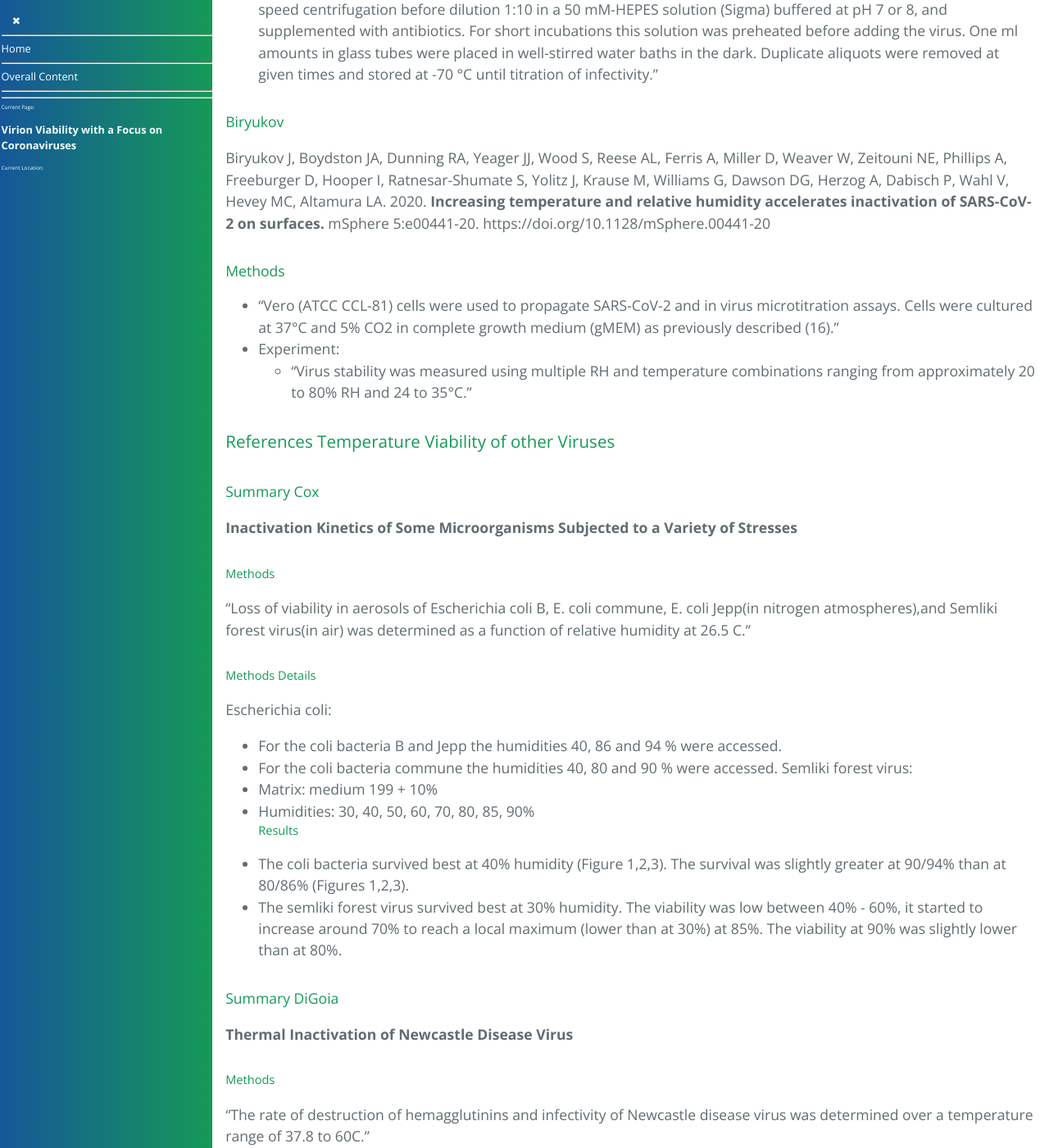
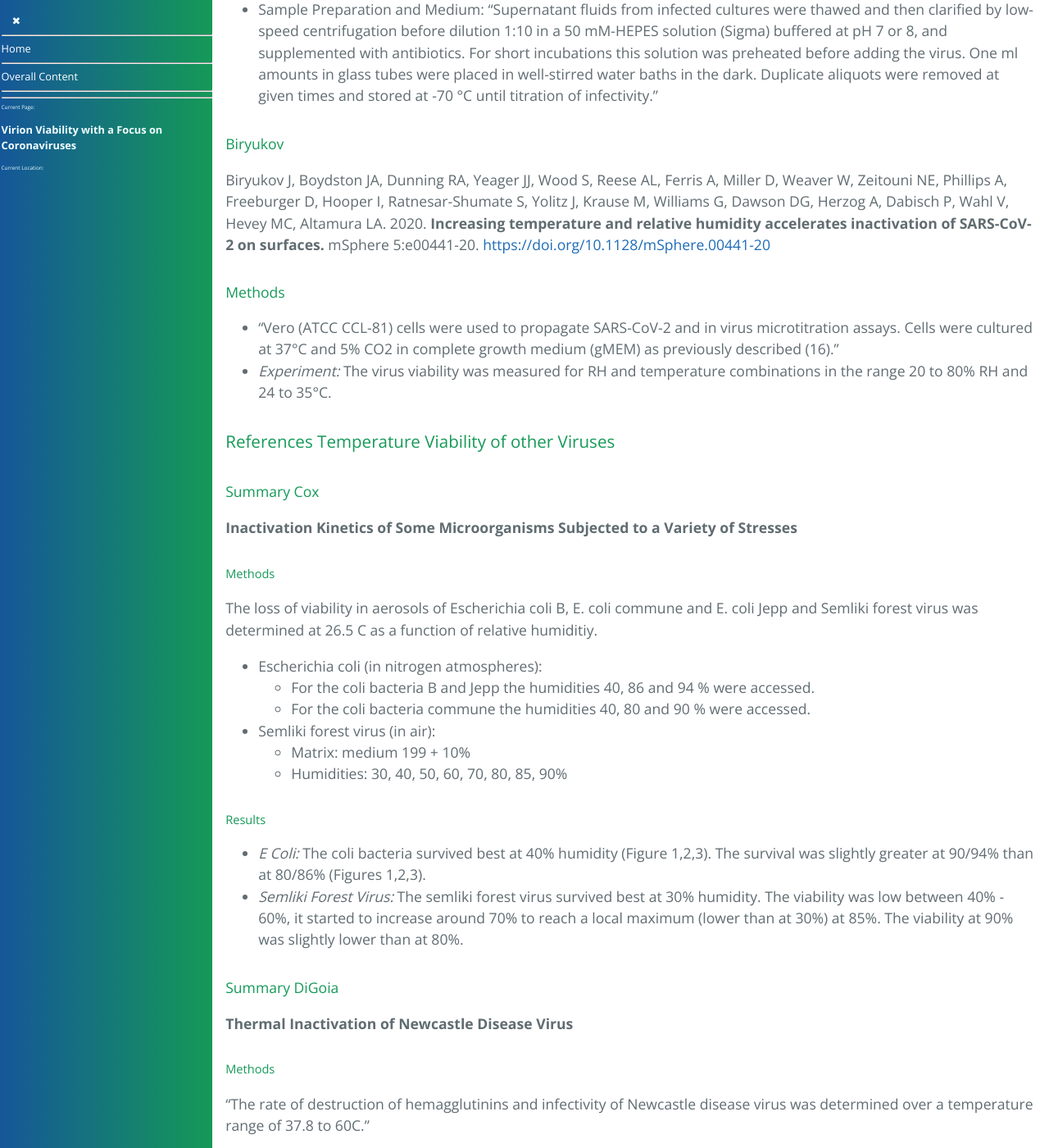
Before and after one commit to forestgrape/coronavirus, a Jekyll site: the page built from 2_biological/virion_viability.md, in a window 1280 px wide and 1400 px high, scrolled down 25322 px. Shown: the whole window at 82% size. Built offline with Jekyll 4.4.1, drawn with Linux system fonts in a browser that asks for light colours; our own code applies the rules of GitHub Pages for plain Markdown files; some of the changed text lies outside the part shown.

Commit message:
formulations

```diff
--- a/2_biological/virion_viability.md
+++ b/2_biological/virion_viability.md
@@ -716,7 +716,7 @@ https://doi.org/10.1101/2020.10.16.341883
 #### Summary Laude
 **Thermal Inactivation Studies of a Coronavirus, Transmissible Gastroenteritis Virus**
 
-> Partly inspired by [Fleming](#summary-fleming) where the decay of the Semliki Forest Virus is investigated. Laude and investigate the decay of TGEV and confirm/reach groundbreaking findings: Showing a that two different decay rate increases below respectively above 40 to 45 degrees celsius. It is demonstrated that TGEV can evolve to increase the survival at higher temperatures (55 degrees), but not at lower temperatures (38).
+> Extending the research-path started by [Fleming](#summary-fleming) where the decay of the Semliki Forest Virus is investigated, Laude and Gelfi investigate the decay of TGEV. They confirm/reach groundbreaking findings: Showing a that two different decay rate increases below respectively above 40 to 45 degrees celsius. It is demonstrated that TGEV can evolve to increase the survival at higher temperatures (55 degrees), but not at lower temperatures (38).
 
 ##### Methods
 * The decay rate of the TGEV coronavirus at temperatures between 31 and 55 degrees with 4 degree steps at the pH values 7 and 8 is determined.
@@ -737,11 +737,11 @@ https://doi.org/10.1101/2020.10.16.341883
 #### Biryukov
 Biryukov J, Boydston JA, Dunning RA, Yeager JJ, Wood S, Reese AL, Ferris A, Miller D, Weaver W, Zeitouni NE, Phillips A, Freeburger D, Hooper I, Ratnesar-Shumate S, Yolitz J, Krause M, Williams G, Dawson DG, Herzog A, Dabisch P, Wahl V, Hevey MC, Altamura LA. 2020. **Increasing temperature and relative humidity accelerates inactivation of SARS-CoV- 2 on surfaces.**
 mSphere 5:e00441-20.
-https://doi.org/10.1128/mSphere.00441-20
+<https://doi.org/10.1128/mSphere.00441-20>
+
 #### Methods
 * "Vero (ATCC CCL-81) cells were used to propagate SARS-CoV-2 and in virus microtitration assays. Cells were cultured at 37°C and 5% CO2 in complete growth medium (gMEM) as previously described (16)."
-* Experiment:
-  * "Virus stability was measured using multiple RH and temperature combinations ranging from approximately 20 to 80% RH and 24 to 35°C."
+* *Experiment:* The virus viability was measured for RH and temperature combinations in the range 20 to 80% RH and 24 to 35°C.
 
 
 ### References Temperature Viability of other Viruses
@@ -749,17 +749,19 @@ https://doi.org/10.1128/mSphere.00441-20
 #### Summary Cox
 **Inactivation Kinetics of Some Microorganisms Subjected to a Variety of Stresses**
 ##### Methods
-"Loss of viability in aerosols of Escherichia coli B, E. coli commune, E. coli Jepp(in nitrogen atmospheres),and Semliki forest virus(in air) was determined as a function of relative humidity at 26.5 C."
-##### Methods Details
-Escherichia coli:
-* For the coli bacteria B and Jepp the humidities 40, 86 and 94 % were accessed.
-* For the coli bacteria commune the humidities 40, 80 and 90 % were accessed.
-Semliki forest virus:
-* Matrix: medium 199 + 10%
-* Humidities: 30, 40, 50, 60, 70, 80, 85, 90%
+The loss of viability in aerosols of Escherichia coli B, E. coli commune and E. coli Jepp and Semliki forest virus was determined at 26.5 C as a function of relative humiditiy.
+
+* Escherichia coli (in nitrogen atmospheres):
+  * For the coli bacteria B and Jepp the humidities 40, 86 and 94 % were accessed.
+  * For the coli bacteria commune the humidities 40, 80 and 90 % were accessed.
+
+* Semliki forest virus (in air):
+  * Matrix: medium 199 + 10%
+  * Humidities: 30, 40, 50, 60, 70, 80, 85, 90%
+
 ##### Results
-* The coli bacteria survived best at 40% humidity (Figure 1,2,3). The survival was slightly greater at 90/94% than at 80/86% (Figures 1,2,3).
-* The semliki forest virus survived best at 30% humidity. The viability was low between 40% - 60%, it started to increase around 70% to reach a local maximum (lower than at 30%) at 85%. The viability at 90% was slightly lower than at 80%.
+* *E Coli:* The coli bacteria survived best at 40% humidity (Figure 1,2,3). The survival was slightly greater at 90/94% than at 80/86% (Figures 1,2,3).
+* *Semliki Forest Virus:* The semliki forest virus survived best at 30% humidity. The viability was low between 40% - 60%, it started to increase around 70% to reach a local maximum (lower than at 30%) at 85%. The viability at 90% was slightly lower than at 80%.
 
 #### Summary DiGoia
 **Thermal Inactivation of Newcastle Disease Virus**
@@ -771,22 +773,23 @@ Semliki forest virus:
 #### Summary Fleming
 **Thermal Inactivation of Semliki Forest Virus**
 
-> Recommended to read [Laude](#summary-laude) as follow up.
+> Recommended to read [Laude](#summary-laude) as follow up where the research path is continued.
 
 ##### Methods
 * First the influence of the originating cells and the surrounding matrix was determined to select a appropriate model for the thermal inactivation studies.
 * The inactivation of homogenous virions at temperatures between 2o° and 50° degrees in different dilution of stabilizing medium was determined.
 ##### Results
-* Influence of originating cells:
-  * At 35°, the rate of inactivation was independent of the originating cell lines (Figure 2 a).
-  * At 50°, only virions originating from a stable cell line (mouse embryo cells) showed a 1 step log-linear inactivation. For other cells lines a 2 step log-linear inactivation is observed (Figure 2 b).
-  > Stable cell line means likely a homogenous cell line. In a homogenous cell line, the virions have the same lipid envelope unlike in mixed cell lines where each cell type can yield slightly different appearances of the virions -> [Virion Properties](#virion-properties).
+* *Primarily Experiments*
+  * *Influence of originating cells:*
+    * At 35°, the rate of inactivation was independent of the originating cell lines (Figure 2 a).
+    * At 50°, only virions originating from a stable cell line (mouse embryo cells) showed a 1 step log-linear inactivation. For other cells lines a 2 step log-linear inactivation is observed (Figure 2 b).
+    > Stable cell line means likely a homogenous cell line. In a homogenous cell line, the virions have the same lipid envelope unlike in mixed cell lines where each cell type can yield slightly different appearances of the virions -> [Virion Properties](#virion-properties).
+  * *Influence of Medium:* At 22° the more the stabilizing medium 199, CS was diluted by a phosphate buffer solution, the greater was the loss viability (Figure 1 and 3). The loss of viability was shifted to higher dilutions in the dark (Figure 1).
 
-* At 22° the more the stabilizing medium 199, CS was diluted by a phosphate buffer solution, the greater was the loss viability (Figure 1 and 3). The loss of viability was shifted to higher dilutions in the dark (Figure 1).
-* The arrhenius plots in Figure 3 and the corresponding values in Table 1 show:
+* *Decay Mechanisms at different Temperatures:* The arrhenius plots in Figure 3 and the corresponding values in Table 1 show:
   * There's a switch of the inactivation mechanism between 40 and 45 degrees.
-  * The dilution-ratio and the pH value (6.5 vs 7.5) change the decay rate but leave the mechanisms unchanged.
-* The decay at 50° (but not the decay at 35° or by UV radiation) induces a reduced neutralization by antibodies, which indicates changes of the surface proteins. However since the neutralizing tests were done by an excess of antibodies which makes the neutralization independent of the virus concentration, this change was faster than the reduction of viability.
+  * The dilution-ratio and the pH value (6.5 vs 7.5) change the decay rate but leave the mechanism unchanged.
+  * The decay at 50° (but not the decay at 35° or by UV radiation) induces a reduced neutralization by antibodies, which indicates changes of the surface proteins. However since the neutralizing tests were done by an excess of antibodies which makes the neutralization independent of the virus concentration, this change was faster than the reduction of viability.
 
 
 ### References Droplets and Influenza
```
